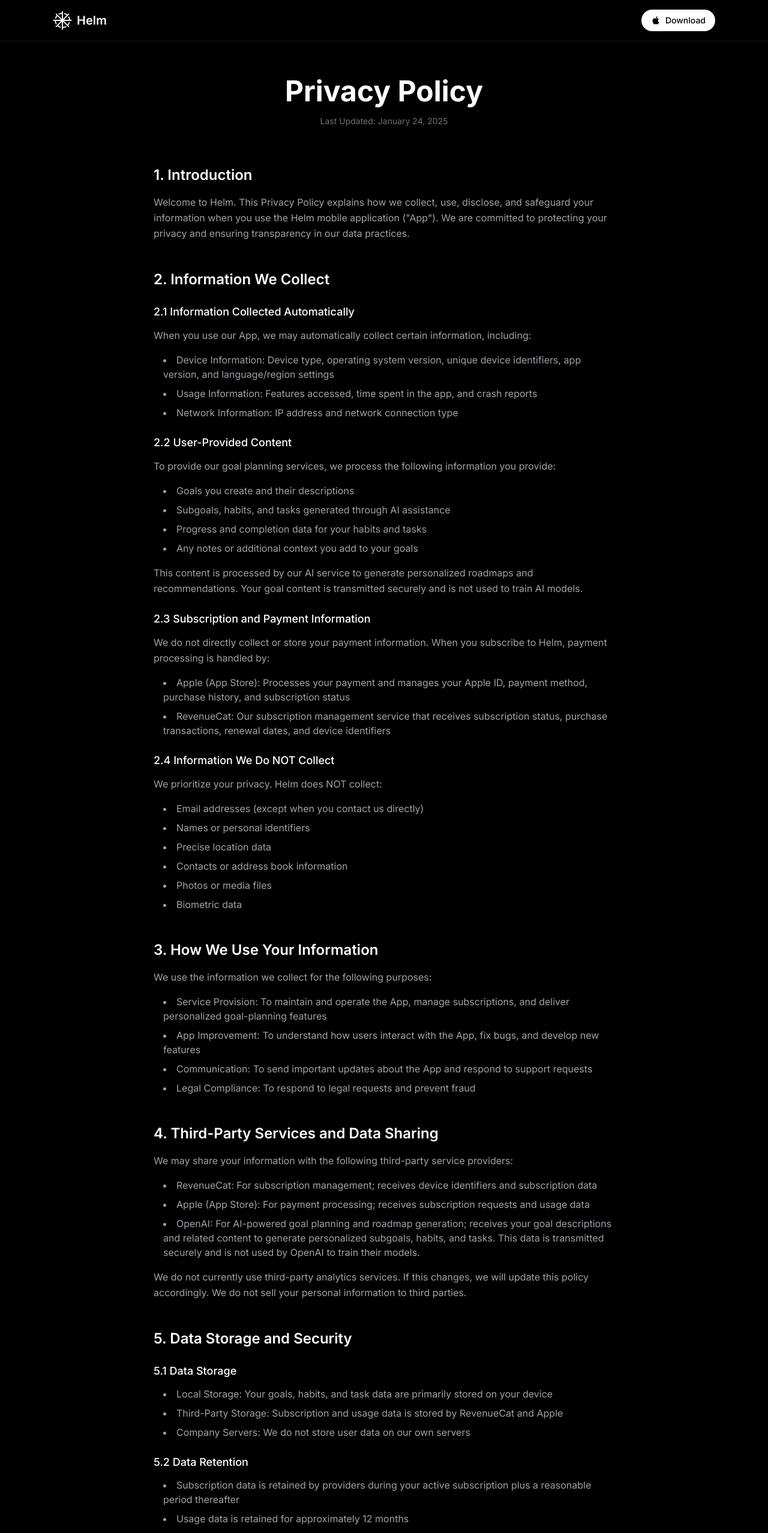
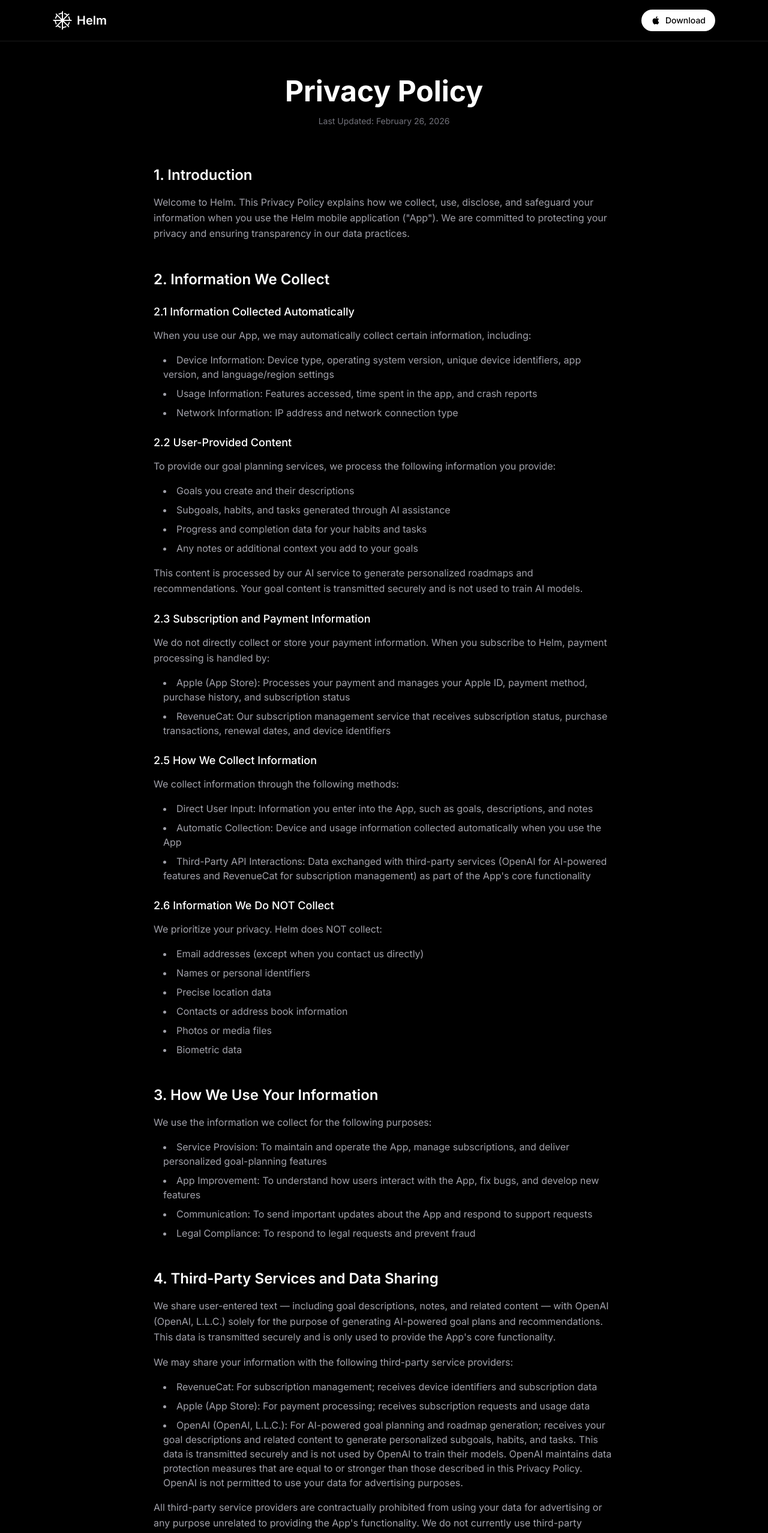
Before and after one commit to crosswi/helm-website, a Next.js app: page /privacy in a window 1280 px wide. Shown: the top 2556 px of the page at 60% size. Built offline with nearby package versions, Linux system fonts and the light colour scheme.

Commit message:
AI data sharing changes privacy policy and terms

```diff
--- a/src/app/privacy/page.tsx
+++ b/src/app/privacy/page.tsx
@@ -12,7 +12,7 @@
         {/* Header */}
         <div className="text-center mb-16">
           <h1 className="text-4xl md:text-5xl font-bold mb-4">Privacy Policy</h1>
-          <p className="text-sm text-zinc-500">Last Updated: January 24, 2025</p>
+          <p className="text-sm text-zinc-500">Last Updated: February 26, 2026</p>
         </div>
 
         {/* Content */}
@@ -62,7 +62,17 @@
               <li>RevenueCat: Our subscription management service that receives subscription status, purchase transactions, renewal dates, and device identifiers</li>
             </ul>
 
-            <h3 className="text-lg font-medium mt-6 mb-3">2.4 Information We Do NOT Collect</h3>
+            <h3 className="text-lg font-medium mt-6 mb-3">2.5 How We Collect Information</h3>
+            <p className="text-zinc-400 leading-relaxed mb-4">
+              We collect information through the following methods:
+            </p>
+            <ul className="list-disc list-inside text-zinc-400 space-y-2 ml-4">
+              <li>Direct User Input: Information you enter into the App, such as goals, descriptions, and notes</li>
+              <li>Automatic Collection: Device and usage information collected automatically when you use the App</li>
+              <li>Third-Party API Interactions: Data exchanged with third-party services (OpenAI for AI-powered features and RevenueCat for subscription management) as part of the App&apos;s core functionality</li>
+            </ul>
+
+            <h3 className="text-lg font-medium mt-6 mb-3">2.6 Information We Do NOT Collect</h3>
             <p className="text-zinc-400 leading-relaxed mb-4">
               We prioritize your privacy. Helm does NOT collect:
             </p>
@@ -94,15 +104,18 @@
           <section className="mb-12">
             <h2 className="text-2xl font-semibold mb-4">4. Third-Party Services and Data Sharing</h2>
             <p className="text-zinc-400 leading-relaxed mb-4">
+              We share user-entered text — including goal descriptions, notes, and related content — with OpenAI (OpenAI, L.L.C.) solely for the purpose of generating AI-powered goal plans and recommendations. This data is transmitted securely and is only used to provide the App&apos;s core functionality.
+            </p>
+            <p className="text-zinc-400 leading-relaxed mb-4">
               We may share your information with the following third-party service providers:
             </p>
             <ul className="list-disc list-inside text-zinc-400 space-y-2 ml-4">
               <li>RevenueCat: For subscription management; receives device identifiers and subscription data</li>
               <li>Apple (App Store): For payment processing; receives subscription requests and usage data</li>
-              <li>OpenAI: For AI-powered goal planning and roadmap generation; receives your goal descriptions and related content to generate personalized subgoals, habits, and tasks. This data is transmitted securely and is not used by OpenAI to train their models.</li>
+              <li>OpenAI (OpenAI, L.L.C.): For AI-powered goal planning and roadmap generation; receives your goal descriptions and related content to generate personalized subgoals, habits, and tasks. This data is transmitted securely and is not used by OpenAI to train their models. OpenAI maintains data protection measures that are equal to or stronger than those described in this Privacy Policy. OpenAI is not permitted to use your data for advertising purposes.</li>
             </ul>
             <p className="text-zinc-400 leading-relaxed mt-4">
-              We do not currently use third-party analytics services. If this changes, we will update this policy accordingly. We do not sell your personal information to third parties.
+              All third-party service providers are contractually prohibited from using your data for advertising or any purpose unrelated to providing the App&apos;s functionality. We do not currently use third-party analytics services. If this changes, we will update this policy accordingly. We do not sell your personal information to third parties.
             </p>
           </section>
 
--- a/src/app/terms/page.tsx
+++ b/src/app/terms/page.tsx
@@ -12,7 +12,7 @@
         {/* Header */}
         <div className="text-center mb-16">
           <h1 className="text-4xl md:text-5xl font-bold mb-4">Terms of Service</h1>
-          <p className="text-sm text-zinc-500">Last Updated: [INSERT DATE BEFORE PUBLISHING]</p>
+          <p className="text-sm text-zinc-500">Last Updated: February 26, 2026</p>
         </div>
 
         {/* Content */}
@@ -147,6 +147,7 @@
               <li>Most data is stored locally on your device</li>
               <li>We do not collect personal information such as names or email addresses</li>
               <li>Anonymous identifiers are used for API functionality</li>
+              <li>Your goal descriptions and related content are shared with OpenAI (OpenAI, L.L.C.) to power AI-generated plans and recommendations. See our <a href="/privacy" className="text-cyan-400 hover:text-cyan-300">Privacy Policy</a> for full details on how your data is handled.</li>
               <li>Premium cloud sync stores goal data on our servers</li>
             </ul>
           </section>
```
